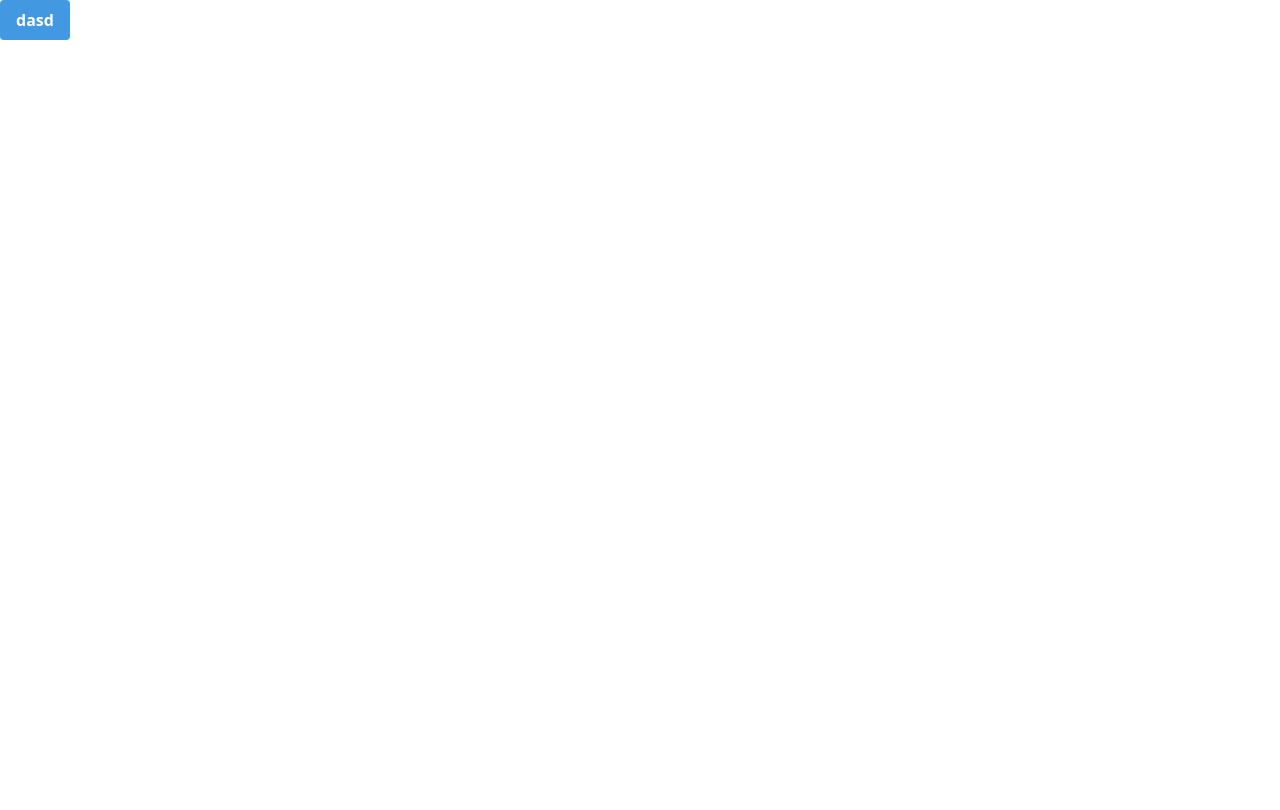
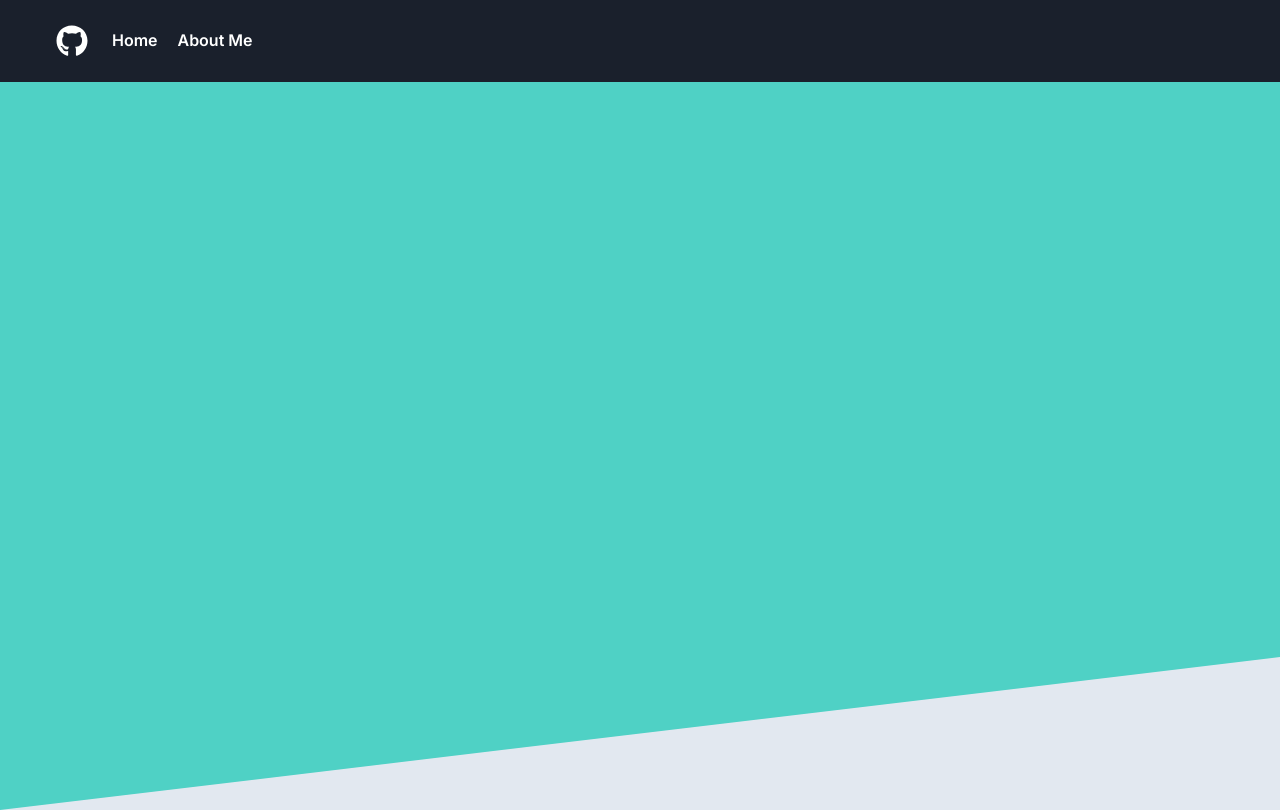
Before and after one commit to afandilham/github-job-listing, a website built with webpack: page src/index.html in a window 1280 px wide. Built offline with nearby package versions, Linux system fonts and the light colour scheme.

Commit message:
Navbar done

```diff
--- a/package.json
+++ b/package.json
@@ -19,6 +19,7 @@
     "@babel/preset-env": "^7.9.5",
     "babel-loader": "^8.1.0",
     "css-loader": "^3.5.3",
+    "file-loader": "^6.0.0",
     "html-loader": "^1.1.0",
     "html-webpack-plugin": "^4.2.0",
     "style-loader": "^1.2.0",
@@ -28,7 +29,7 @@
   },
   "dependencies": {
     "@babel/polyfill": "^7.8.7",
-    "axios": "^0.19.2",
-    "tailwindcss": "^1.3.5"
+    "@fortawesome/fontawesome-free": "^5.13.0",
+    "axios": "^0.19.2"
   }
 }
--- a/src/index.html
+++ b/src/index.html
@@ -4,9 +4,14 @@
   <meta charset="UTF-8">
   <meta name="viewport" content="width=device-width, initial-scale=1.0">
   <link rel="stylesheet" href="https://cdnjs.cloudflare.com/ajax/libs/tailwindcss/1.3.5/tailwind.min.css">
-  <title>Document</title>
+  <title>Github Job Listings // Dicoding Submission</title>
 </head>
-<body>
-  <button class="bg-blue-500 hover:bg-blue-700 text-white font-bold py-2 px-4 rounded">dasd</button>
+<body class="bg-gray-300">
+  <nav-bar></nav-bar>
+  <div id="header">
+    <div class="bg-teal-400 header-webclip">
+
+    </div>
+  </div>
 </body>
 </html>
--- a/src/js/components/Navbar.js
+++ b/src/js/components/Navbar.js
@@ -2,16 +2,33 @@ class Navbar extends HTMLElement {
 
   constructor() {
     super();
-    this._shadowDOM = this.attachShadow({mode: 'open'});
-  }
-
-  connectedCallback() {
     this.render();
   }
 
   render() {
-    this._shadowDOM.innerHTML = `
-
+    this.innerHTML = `
+    <nav class="flex items-center justify-between flex-wrap bg-gray-900 p-6">
+      <div class="flex items-center  text-white mr-6 ml-8">
+        <i class="fab fa-github fa-2x"></i>
+      </div>
+      <div class="block lg:hidden mr-8" id="navbar-button">
+        <button class="flex items-center px-3 py-2 border rounded text-teal-200 border-teal-400 hover:text-white hover:border-white">
+          <svg class="fill-current h-3 w-3" viewBox="0 0 20 20" xmlns="http://www.w3.org/2000/svg"><title>Menu</title><path d="M0 3h20v2H0V3zm0 6h20v2H0V9zm0 6h20v2H0v-2z"/></svg>
+        </button>
+      </div>
+      <div class="w-full hidden block flex-grow lg:flex lg:items-center lg:w-auto" id="list-menu">
+        <div class="text-sm lg:flex-grow">
+          <a href="#" class="transition duration-200 ease-in-out block mt-4 lg:inline-block lg:mt-0 text-white border-b-2 lg:border-gray-900 hover:border-teal-500 sm:border-gray-700 sm:text-center mr-4 py-1 text-base text-w-base">
+            Home
+          </a>
+          <a href="#about" class="transition duration-200 ease-in-out block mt-4 lg:inline-block lg:mt-0 text-white border-b-2 lg:border-gray-900 hover:border-teal-500 sm:border-gray-700 sm:text-center mr-4 py-1 text-base text-w-base">
+            About Me
+          </a>
+        </div>
+        <div>
+        </div>
+      </div>
+    </nav>
     `
   }
 }
--- /dev/null
+++ b/src/js/fontawesome.js
@@ -0,0 +1,4 @@
+// Fontawesome icons
+import '@fortawesome/fontawesome-free/js/fontawesome'
+import '@fortawesome/fontawesome-free/js/solid'
+import '@fortawesome/fontawesome-free/js/brands'
--- a/src/js/index.js
+++ b/src/js/index.js
@@ -2,3 +2,14 @@
 import './components/Navbar';
 import './components/Header';
 import './components/Biodata';
+
+// Styles / CSS
+import '../styles/style.css';
+
+// Hamburder navbar
+const hamburger = document.getElementById('navbar-button');
+const listMenu = document.getElementById('list-menu');
+
+hamburger.addEventListener('click', ()=> {
+  listMenu.classList.toggle('hidden');
+});
--- a/src/styles/style.css
+++ b/src/styles/style.css
@@ -0,0 +1,19 @@
+@import url('https://fonts.googleapis.com/css?family=Inter:400,500,600&display=swap');
+
+* {
+  font-family: 'Inter', sans-serif;
+}
+
+html {
+  scroll-behavior: smooth;
+}
+
+/* CUSTOM UTILITIES */
+.text-w-base {
+  font-weight: 600;
+}
+
+.header-webclip {
+  height: 91vh;
+  clip-path: polygon(0 0, 100% 0%, 100% 79%, 0% 100%);
+}
--- a/webpack.config.js
+++ b/webpack.config.js
@@ -2,20 +2,25 @@ const path = require('path');
 const HtmlWebpackPlugin = require('html-webpack-plugin');
 
 module.exports = {
+  // There are two point entries, index and fontawesome
   entry: {
-    index: ['@babel/polyfill', './src/js/index.js']
+    index: ['@babel/polyfill', './src/js/index.js'],
+    fontawesome: ['@babel/polyfill/noConflict', './src/js/fontawesome.js']
   },
+  // Output
   output: {
     path: path.resolve(__dirname, "dist"),
     filename: 'js/[name].bundle.js'
   },
   plugins: [
+    // Using HtmlWebpackPlugin
     new HtmlWebpackPlugin({
       template: './src/index.html',
       filename: 'index.html'
     })
   ],
   module: {
+    // Three rules => js, css, and file
     rules: [
       {
         test: /\.js$/,
@@ -52,7 +57,18 @@ module.exports = {
             loader: 'css-loader'
           }
         ]
+      },
+      {
+        test: /\.(svg|eot|woff|woff2|ttf)$/,
+        exclude: '/node_modules',
+        use: ['file-loader']
       }
     ]
+  },
+  // Remove warning message in console
+  performance: {
+    hints: false,
+    maxEntrypointSize: 512000,
+    maxAssetSize: 512000
   }
 }
```
Also changed, not shown: dist/index.html, dist/js/index.bundle.js, 2 other files.
